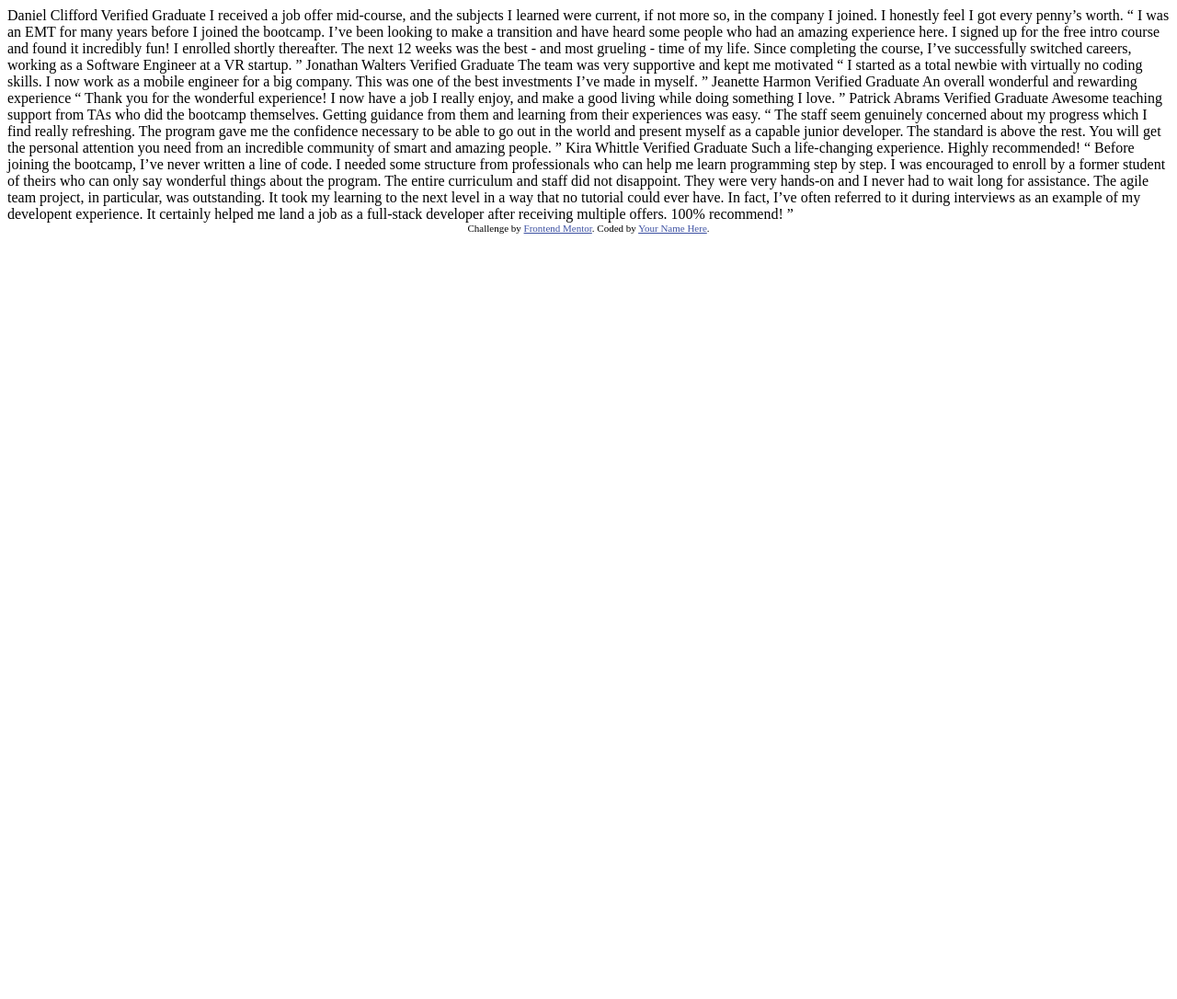
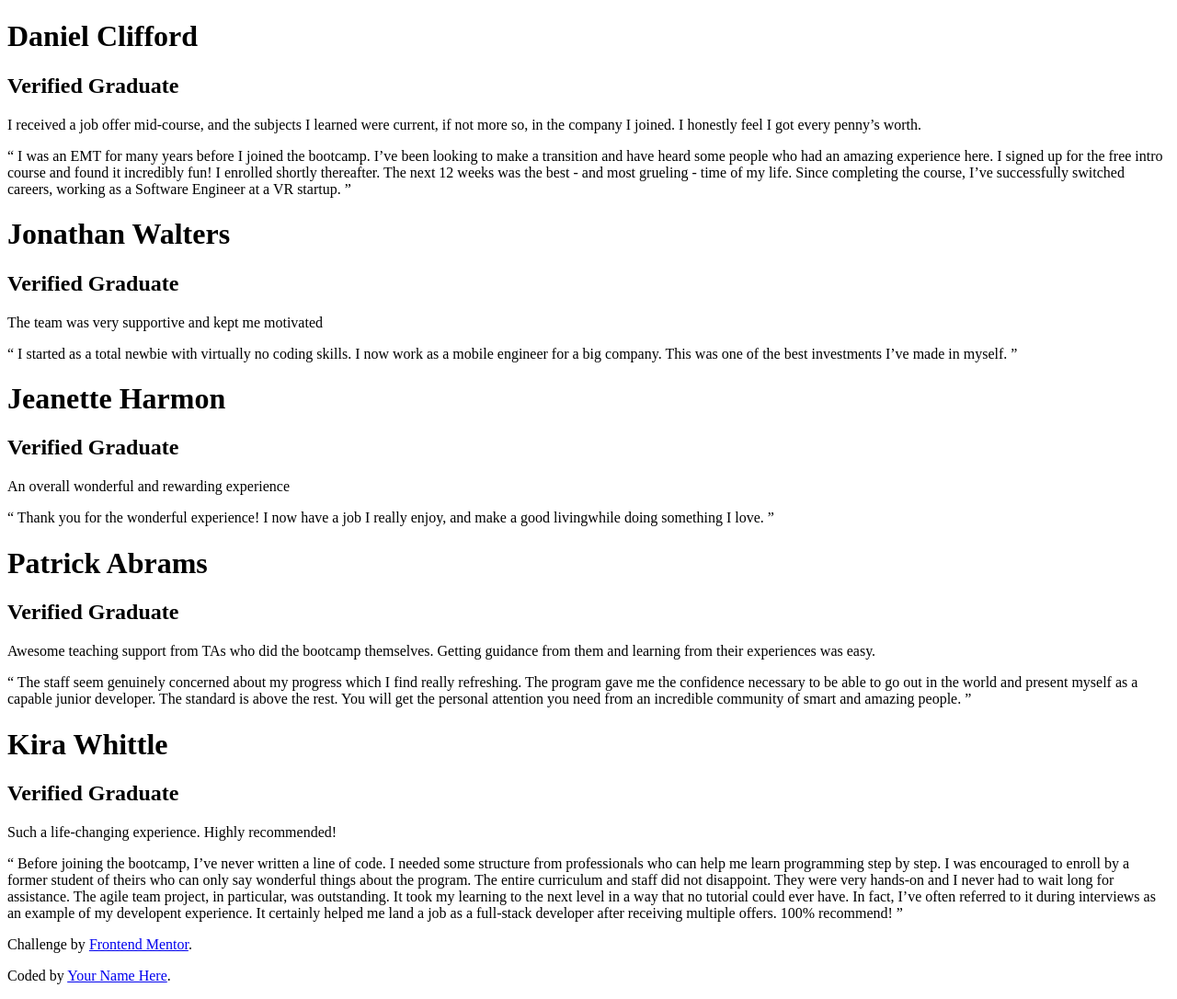
Before and after one commit to Rapbit27/07_Testimoials_Grid_Section, a plain HTML site: page index.html in a window 1280 px wide. Shown: the whole page at 92% size. Before the commit the page ends 800 px from the top, so only its background shows below. Drawn offline with Linux system fonts and the light colour scheme.

Commit message:
created index.html skeleton

```diff
--- /dev/null
+++ b/assets/styles/style.css
@@ -0,0 +1,27 @@
+
+
+
+
+
+
+
+
+
+
+
+
+
+
+
+
+
+
+
+
+.attribution {
+  font-size: 11px;
+  text-align: center;
+}
+.attribution a {
+  color: hsl(228, 45%, 44%);
+}
--- a/index.html
+++ b/index.html
@@ -10,67 +10,56 @@
 
   <!-- Feel free to remove these styles or customise in your own stylesheet 👍 -->
   <style>
-    .attribution { font-size: 11px; text-align: center; }
-    .attribution a { color: hsl(228, 45%, 44%); }
+
   </style>
 </head>
 <body>
-  Daniel Clifford
-  Verified Graduate
+  <main>
 
-  I received a job offer mid-course, and the subjects I learned were current, if not more so,
-  in the company I joined. I honestly feel I got every penny’s worth.
+    <div class="card">
+      <h1 class="name">Daniel Clifford</h1>
+      <h2 class="position">Verified Graduate</h2>
+      <p class="main-review">I received a job offer mid-course, and the subjects I learned were current, if not more so, in the company I joined. I honestly feel I got every penny’s worth.</p>
+      <p class="detail-review">
+        “ I was an EMT for many years before I joined the bootcamp. I’ve been looking to make a transition and have heard some people who had an amazing experience here. I signed up for the free intro course and found it incredibly fun! I enrolled shortly thereafter.
+        The next 12 weeks was the best - and most grueling - time of my life. Since completing the course, I’ve successfully switched careers, working as a Software Engineer at a VR startup. ”
+      </p>
+    </div>
 
-  “ I was an EMT for many years before I joined the bootcamp. I’ve been looking to make a
-  transition and have heard some people who had an amazing experience here. I signed up
-  for the free intro course and found it incredibly fun! I enrolled shortly thereafter.
-  The next 12 weeks was the best - and most grueling - time of my life. Since completing
-  the course, I’ve successfully switched careers, working as a Software Engineer at a VR startup. ”
+    <div class="card">
+      <h1 class="name">Jonathan Walters</h1>
+      <h2 class="position">Verified Graduate</h2>
+      <p class="main-review">The team was very supportive and kept me motivated</p>
+      <p class="detail-review">“ I started as a total newbie with virtually no coding skills. I now work as a mobile engineer for a big company. This was one of the best investments I’ve made in myself. ”</p>
+    </div>
 
-  Jonathan Walters
-  Verified Graduate
+    <div class="card">
+      <h1 class="name">Jeanette Harmon</h1>
+      <h2 class="position">Verified Graduate</h2>
+      <p class="main-review">An overall wonderful and rewarding experience</p>
+      <p class="detail-review">“ Thank you for the wonderful experience! I now have a job I really enjoy, and make a good livingwhile doing something I love. ”</p>
+    </div>
 
-  The team was very supportive and kept me motivated
+    <div class="card">
+      <h1 class="name">Patrick Abrams</h1>
+      <h2 class="position">Verified Graduate</h2>
+      <p class="main-review">Awesome teaching support from TAs who did the bootcamp themselves. Getting guidance from them and learning from their experiences was easy.</p>
+      <p class="detail-review">“ The staff seem genuinely concerned about my progress which I find really refreshing. The program gave me the confidence necessary to be able to go out in the world and present myself as a capable junior developer. The standard is above the rest. You will get the personal attention you need from an incredible community of smart and amazing people. ”</p>
+    </div>
 
-  “ I started as a total newbie with virtually no coding skills. I now work as a mobile engineer
-  for a big company. This was one of the best investments I’ve made in myself. ”
+    <div class="card">
+      <h1 class="name">Kira Whittle</h1>
+      <h2 class="position">Verified Graduate</h2>
+      <p class="main-review">Such a life-changing experience. Highly recommended!</p>
+      <p class="detail-review">“ Before joining the bootcamp, I’ve never written a line of code. I needed some structure from  professionals who can help me learn programming step by step. I was encouraged to enroll by a former  student of theirs who can only say wonderful things about the program. The entire curriculum and staff  did not disappoint. They were very hands-on and I never had to wait long for assistance. The agile team project, in particular, was outstanding. It took my learning to the next level in a way that no tutorial could ever have. In fact, I’ve often referred to it during interviews as an example of my developent  experience. It certainly helped me land a job as a full-stack developer after receiving multiple offers. 100% recommend! ”</p>
+    </div>
+  </main>
 
-  Jeanette Harmon
-  Verified Graduate
-
-  An overall wonderful and rewarding experience
-
-  “ Thank you for the wonderful experience! I now have a job I really enjoy, and make a good living
-  while doing something I love. ”
-
-  Patrick Abrams
-  Verified Graduate
-
-  Awesome teaching support from TAs who did the bootcamp themselves. Getting guidance from them and
-  learning from their experiences was easy.
-
-  “ The staff seem genuinely concerned about my progress which I find really refreshing. The program
-  gave me the confidence necessary to be able to go out in the world and present myself as a capable
-  junior developer. The standard is above the rest. You will get the personal attention you need from
-  an incredible community of smart and amazing people. ”
-
-  Kira Whittle
-  Verified Graduate
-
-  Such a life-changing experience. Highly recommended!
-
-  “ Before joining the bootcamp, I’ve never written a line of code. I needed some structure from
-  professionals who can help me learn programming step by step. I was encouraged to enroll by a former
-  student of theirs who can only say wonderful things about the program. The entire curriculum and staff
-  did not disappoint. They were very hands-on and I never had to wait long for assistance. The agile team
-  project, in particular, was outstanding. It took my learning to the next level in a way that no tutorial
-  could ever have. In fact, I’ve often referred to it during interviews as an example of my developent
-  experience. It certainly helped me land a job as a full-stack developer after receiving multiple offers.
-  100% recommend! ”
-
-  <div class="attribution">
-    Challenge by <a href="https://www.frontendmentor.io?ref=challenge" target="_blank">Frontend Mentor</a>.
-    Coded by <a href="#">Your Name Here</a>.
-  </div>
+  <footer>
+    <div class="attribution">
+      <p>Challenge by <a href="https://www.frontendmentor.io?ref=challenge" target="_blank">Frontend Mentor</a>. </p>
+      <p>Coded by <a href="#">Your Name Here</a>.</p>
+    </div>
+  </footer>
 </body>
 </html>
```
